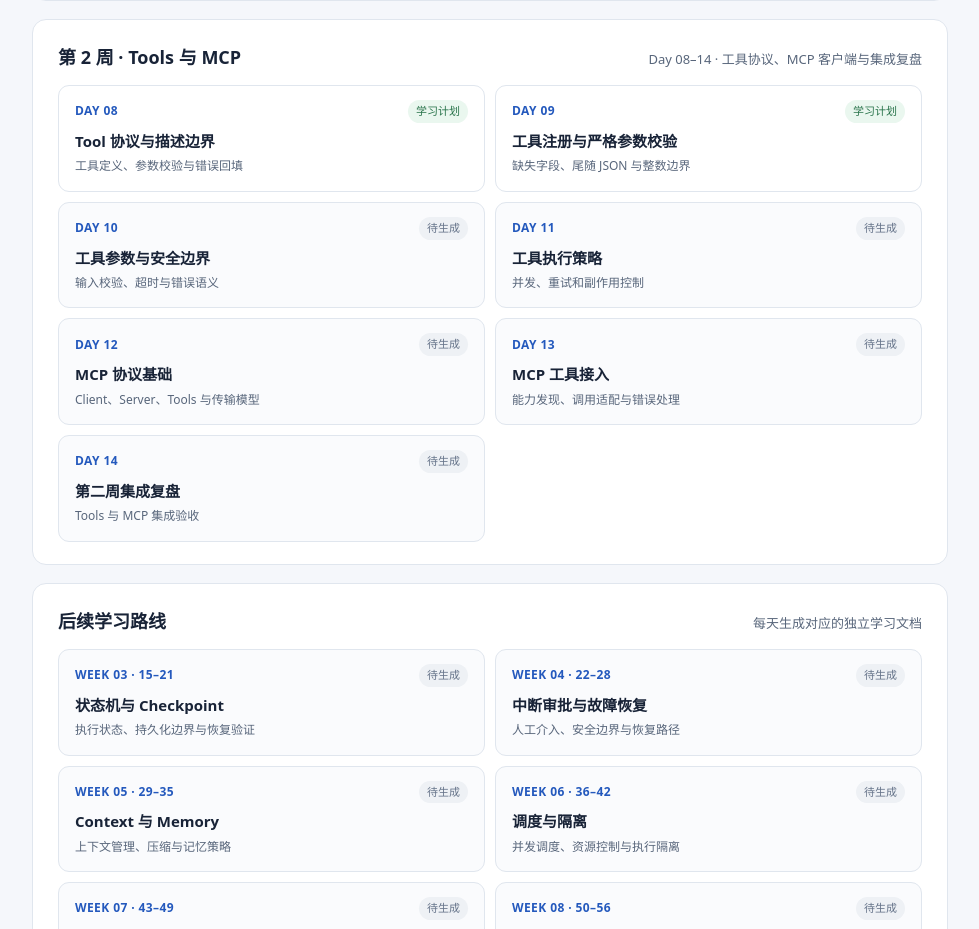
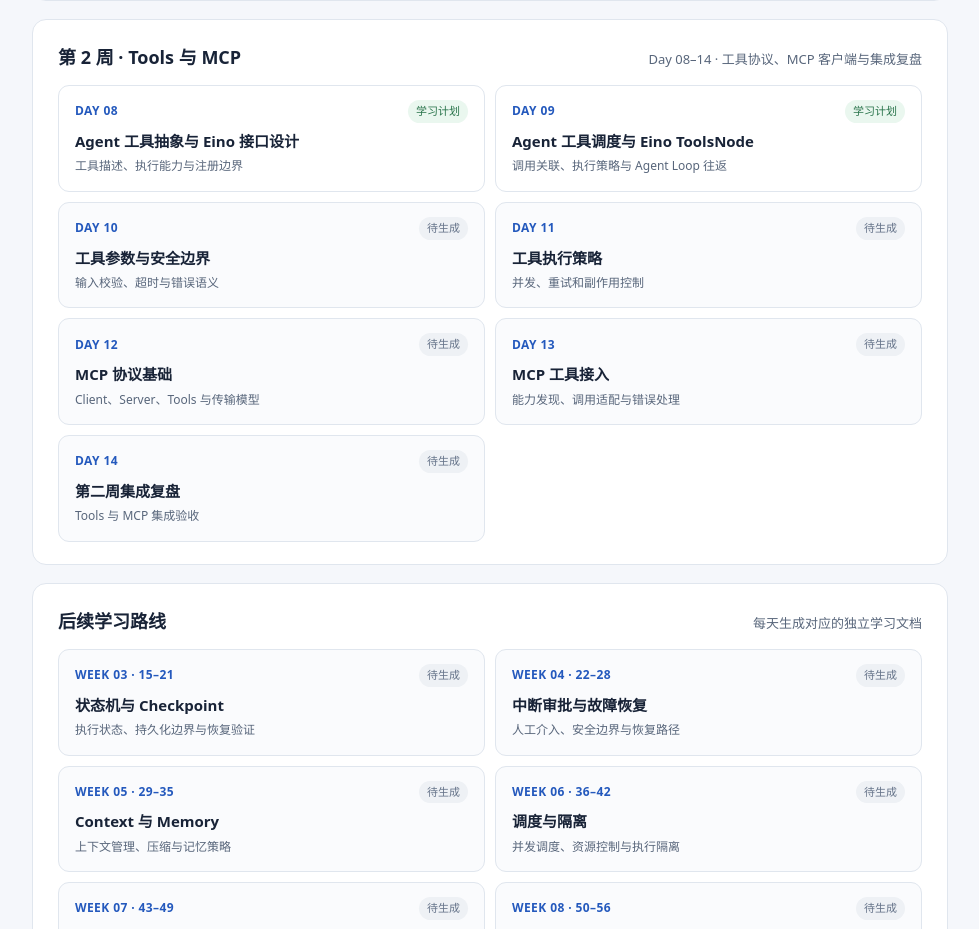
Before and after one commit to linko-zhao/mini-agent-runtime, a plain HTML site: page index.html in a window 1280 px wide. Shown: the part 944-1873 px from the top of the page, without its empty margins (150-1129 px from the left). Drawn offline with Linux system fonts and the light colour scheme.

Commit message:
docs(learning): refocus tool curriculum on Agent and Eino

```diff
--- a/index.html
+++ b/index.html
@@ -25,8 +25,8 @@
 <a class="card" href="docs/learning/agent-runtime-day-07.html"><div class="card-top"><span class="day">DAY 07</span><span class="status">学习计划</span></div><h3>第一周集成复盘</h3><p>Runtime、Model、Agent Loop 与工具交互验收</p></a>
 </div></section>
 <section class="week"><div class="week-head"><h2>第 2 周 · Tools 与 MCP</h2><span>Day 08–14 · 工具协议、MCP 客户端与集成复盘</span></div><div class="cards">
-<a class="card" href="docs/learning/agent-runtime-day-08.html"><div class="card-top"><span class="day">DAY 08</span><span class="status">学习计划</span></div><h3>Tool 协议与描述边界</h3><p>工具定义、参数校验与错误回填</p></a>
-<a class="card" href="docs/learning/agent-runtime-day-09.html"><div class="card-top"><span class="day">DAY 09</span><span class="status">学习计划</span></div><h3>工具注册与严格参数校验</h3><p>缺失字段、尾随 JSON 与整数边界</p></a>
+<a class="card" href="docs/learning/agent-runtime-day-08.html"><div class="card-top"><span class="day">DAY 08</span><span class="status">学习计划</span></div><h3>Agent 工具抽象与 Eino 接口设计</h3><p>工具描述、执行能力与注册边界</p></a>
+<a class="card" href="docs/learning/agent-runtime-day-09.html"><div class="card-top"><span class="day">DAY 09</span><span class="status">学习计划</span></div><h3>Agent 工具调度与 Eino ToolsNode</h3><p>调用关联、执行策略与 Agent Loop 往返</p></a>
 <div class="card future"><div class="card-top"><span class="day">DAY 10</span><span class="status">待生成</span></div><h3>工具参数与安全边界</h3><p>输入校验、超时与错误语义</p></div>
 <div class="card future"><div class="card-top"><span class="day">DAY 11</span><span class="status">待生成</span></div><h3>工具执行策略</h3><p>并发、重试和副作用控制</p></div>
 <div class="card future"><div class="card-top"><span class="day">DAY 12</span><span class="status">待生成</span></div><h3>MCP 协议基础</h3><p>Client、Server、Tools 与传输模型</p></div>
```
